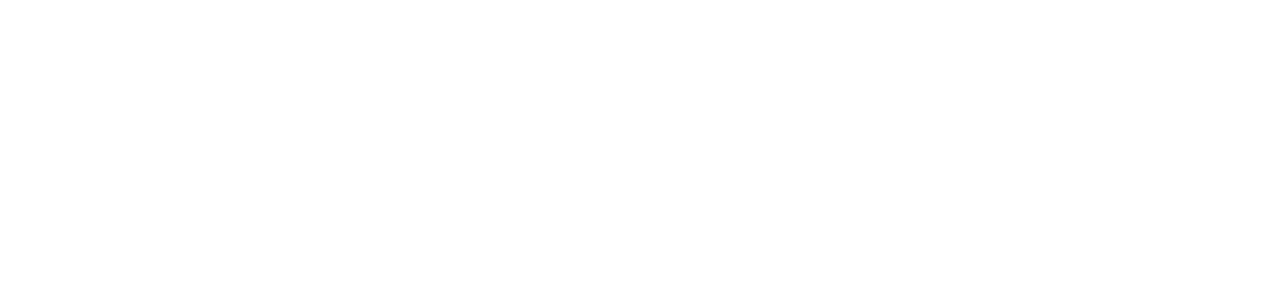
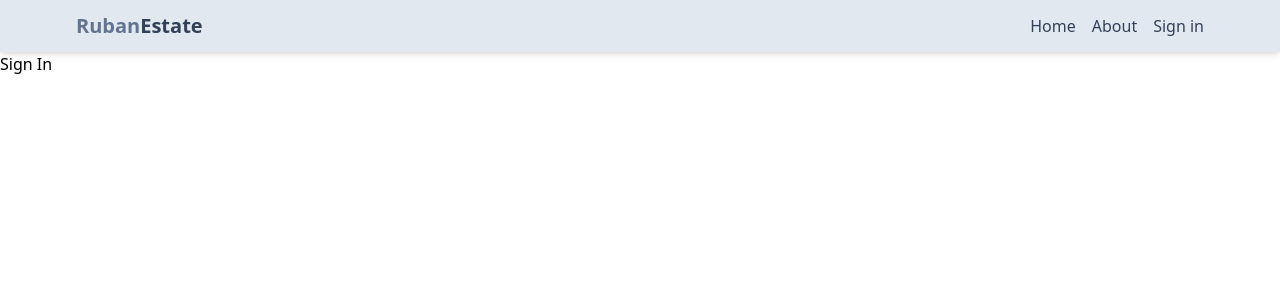
Before and after one commit to rubanofficial/REAL-ESTATE-LIVITY, a React (Vite) app in the folder client/: page /sign-in in a window 1280 px wide. Shown: the top 300 px of the page. Built offline with nearby package versions, Linux system fonts and the light colour scheme.

Commit message:
Set up routing and create initial page components

```diff
--- a/client/src/App.jsx
+++ b/client/src/App.jsx
@@ -1,16 +1,20 @@
-import { useState } from 'react'
-import reactLogo from './assets/react.svg'
-import viteLogo from '/vite.svg'
 
-function App() {
-  const [count, setCount] = useState(0)
+import { BrowserRouter, Routes, Route } from 'react-router-dom';
+import Home from './pages/Home';
+import About from './pages/About';
+import SignIn from './pages/SignIn';
+import Header from './components/Header'; // Import the Header
 
+export default function App() {
   return (
-    <>
-      <div>
-      </div>
-    </>
-  )
+    <BrowserRouter>
+      {/* The Header is placed outside the Routes so it shows on every page */}
+      <Header />
+      <Routes>
+        <Route path="/" element={<Home />} />
+        <Route path="/about" element={<About />} />
+        <Route path="/sign-in" element={<SignIn />} />
+      </Routes>
+    </BrowserRouter>
+  );
 }
-
-export default App
--- /dev/null
+++ b/client/src/pages/About.jsx
@@ -0,0 +1,3 @@
+// src/pages/About.jsx
+import React from 'react';
+export default function About() { return <div>About</div>; }
--- /dev/null
+++ b/client/src/pages/Home.jsx
@@ -0,0 +1,3 @@
+// src/pages/Home.jsx
+import React from 'react';
+export default function Home() { return <div>Home</div>; }
--- /dev/null
+++ b/client/src/pages/SignIn.jsx
@@ -0,0 +1,3 @@
+// src/pages/SignIn.jsx
+import React from 'react';
+export default function SignIn() { return <div>Sign In</div>; }
```
